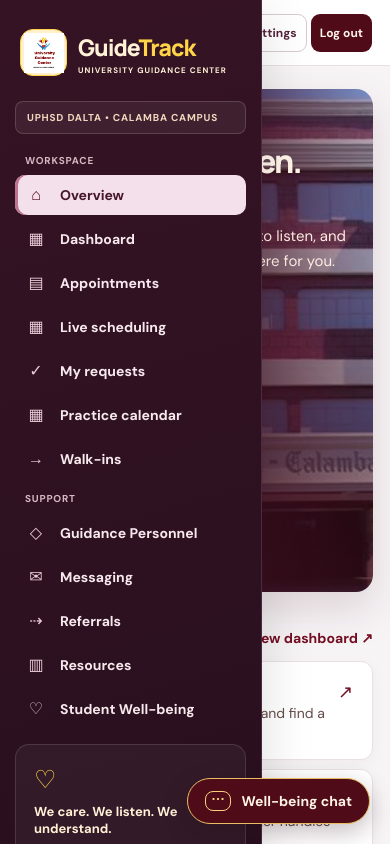
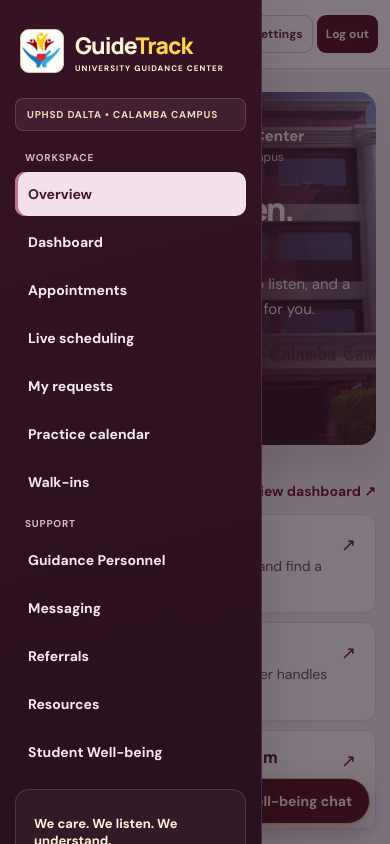
Before and after one commit to Emaineee/guidetrack-reimagined, a plain HTML site: page index.html in a window 390 px wide. Both pictures are taken after a click on the button "Toggle menu". Shown: the top 844 px of the page. Drawn offline with Linux system fonts and the light colour scheme.

Commit message:
Integrate Guidance Center branding and refine mobile navigation

```diff
--- a/app.js
+++ b/app.js
@@ -68,17 +68,16 @@ function home() {
   ];
   return `<section class="portal-hero">
     <div class="portal-hero-copy">
-      <span class="portal-campus-label">UPHSD DALTA &middot; Calamba Campus</span>
+      <div class="portal-identity">
+        <span class="portal-emblem" aria-hidden="true"></span>
+        <div><strong>University Guidance Center</strong><span>UPHSD DALTA &middot; Calamba Campus</span></div>
+      </div>
       <h1>We care. We listen.<br><em>We understand.</em></h1>
       <p>If you need hands to care, ears to listen, and a heart to understand, we are here for you.</p>
       <div class="portal-hero-actions">
         <a class="btn gold" href="#appointments">Explore appointments <span aria-hidden="true">&rarr;</span></a>
         <a class="portal-hero-link" href="#guidance">Meet your guidance team</a>
       </div>
-    </div>
-    <div class="portal-guidance-logo">
-      <img src="/guidance-center-lockup.png" width="2048" height="2048"
-        alt="University Guidance Center, UPHSD Calamba Campus">
     </div>
   </section>
   <section aria-labelledby="portal-services">
@@ -467,8 +466,9 @@ function render(scroll = true) {
     if (personId === 'guevarra') content.querySelector('#service').value = 'Psychological testing';
   }
   if (scroll) {
-    document.querySelector('.sidebar').classList.remove('open');
-    document.querySelector('#menu').setAttribute('aria-expanded', 'false');
+    const wasOpen = menu.getAttribute?.('aria-expanded') === 'true';
+    closeNavigation();
+    if (wasOpen) content.focus({ preventScroll: true });
     if (page === 'wellbeing' && personId === 'urgent') {
       content.querySelector('.wellbeing-urgent').scrollIntoView();
       document.querySelector('#awareness-chat').open = false;
@@ -655,10 +655,38 @@ document.querySelector('.portal-skip').addEventListener('click', event => {
   content.focus();
   content.scrollIntoView();
 });
+const drawer = document.querySelector('.sidebar');
+const menu = document.querySelector('#menu');
+const dismissNavigation = document.querySelector('.portal-nav-scrim');
+
+function closeNavigation(restoreFocus = false) {
+  drawer.classList.remove('open');
+  menu.setAttribute('aria-expanded', 'false');
+  if (dismissNavigation) dismissNavigation.hidden = true;
+  if (restoreFocus) menu.focus();
+}
+
 window.addEventListener('hashchange', () => render());
-document.querySelector('#menu').addEventListener('click', event => {
-  const open = document.querySelector('.sidebar').classList.toggle('open');
-  event.currentTarget.setAttribute('aria-expanded', String(open));
+menu.addEventListener('click', () => {
+  if (menu.getAttribute('aria-expanded') === 'true') {
+    closeNavigation();
+    return;
+  }
+  drawer.classList.add('open');
+  menu.setAttribute('aria-expanded', 'true');
+  dismissNavigation.hidden = false;
+  (drawer.querySelector('nav a[aria-current="page"]') || drawer.querySelector('nav a'))?.focus();
+});
+drawer.addEventListener?.('click', event => {
+  const link = event.target.closest('a[href^="#"]');
+  if (link && link.hash === location.hash && menu.getAttribute('aria-expanded') === 'true') {
+    closeNavigation();
+    content.focus({ preventScroll: true });
+  }
+});
+dismissNavigation?.addEventListener('click', () => closeNavigation(true));
+document.addEventListener?.('keydown', event => {
+  if (event.key === 'Escape' && menu.getAttribute('aria-expanded') === 'true') closeNavigation(true);
 });
 setInterval(refreshReminders, 15000);
 render();
--- a/index.html
+++ b/index.html
@@ -1,19 +1,19 @@
-<!doctype html><html lang="en"><head><meta charset="UTF-8"><meta name="viewport" content="width=device-width, initial-scale=1"><meta name="theme-color" content="#740f24"><title>GuideTrack | University Guidance Center</title><meta name="description" content="GuideTrack guidance management portal for UPHSD Calamba"><link rel="preconnect" href="https://fonts.googleapis.com"><link rel="preconnect" href="https://fonts.gstatic.com" crossorigin><link href="https://fonts.googleapis.com/css2?family=DM+Sans:wght@400;500;600;700&family=Manrope:wght@400;500;600;700;800&display=swap" rel="stylesheet"><link rel="stylesheet" href="styles.css?v=maroon-yellow"><link rel="stylesheet" href="workspace.css?v=guidance-calendar"><link rel="stylesheet" href="portal-shell.css?v=guidance-logo"></head><body class="portal-page"><a class="portal-skip" href="#content">Skip to content</a><div class="app"><aside class="sidebar"><a class="brand" href="#home"><span class="brand-icon"><img src="guidance-logo.png" alt="Guidance Center logo"></span><span><strong>Guide<span>Track</span></strong><small>UNIVERSITY GUIDANCE CENTER</small></span></a><div class="campus">UPHSD DALTA <span>•</span> CALAMBA CAMPUS</div><nav id="nav" aria-label="GuideTrack workspace">
+<!doctype html><html lang="en"><head><meta charset="UTF-8"><meta name="viewport" content="width=device-width, initial-scale=1"><meta name="theme-color" content="#740f24"><title>GuideTrack | University Guidance Center</title><meta name="description" content="GuideTrack guidance management portal for UPHSD Calamba"><link rel="preconnect" href="https://fonts.googleapis.com"><link rel="preconnect" href="https://fonts.gstatic.com" crossorigin><link href="https://fonts.googleapis.com/css2?family=DM+Sans:wght@400;500;600;700&family=Manrope:wght@400;500;600;700;800&display=swap" rel="stylesheet"><link rel="stylesheet" href="styles.css?v=maroon-yellow"><link rel="stylesheet" href="workspace.css?v=guidance-calendar"><link rel="stylesheet" href="portal-shell.css?v=portal-mobile"></head><body class="portal-page"><a class="portal-skip" href="#content">Skip to content</a><div class="app"><aside class="sidebar" id="portal-sidebar"><a class="brand" href="#home"><span class="portal-emblem" aria-hidden="true"></span><span><strong>Guide<span>Track</span></strong><small>UNIVERSITY GUIDANCE CENTER</small></span></a><div class="campus">UPHSD DALTA <span>•</span> CALAMBA CAMPUS</div><nav id="nav" aria-label="GuideTrack workspace">
 <div class="nav-label">Workspace</div>
-<a href="#home" data-page="home"><span class="portal-nav-icon" aria-hidden="true">&#8962;</span>Overview</a>
-<a href="#dashboard" data-page="dashboard"><span class="portal-nav-icon" aria-hidden="true">&#9638;</span>Dashboard</a>
-<a href="#appointments" data-page="appointments"><span class="portal-nav-icon" aria-hidden="true">&#9636;</span>Appointments</a>
-<a href="scheduling.html"><span class="portal-nav-icon" aria-hidden="true">&#9638;</span>Live scheduling</a>
-<a href="/scheduling.html#my-requests"><span class="portal-nav-icon" aria-hidden="true">&#10003;</span>My requests</a>
-<a href="#calendar" data-page="calendar"><span class="portal-nav-icon" aria-hidden="true">&#9638;</span>Practice calendar</a>
-<a href="#walk-in" data-page="walk-in"><span class="portal-nav-icon" aria-hidden="true">&#8594;</span>Walk-ins</a>
+<a href="#home" data-page="home">Overview</a>
+<a href="#dashboard" data-page="dashboard">Dashboard</a>
+<a href="#appointments" data-page="appointments">Appointments</a>
+<a href="scheduling.html">Live scheduling</a>
+<a href="/scheduling.html#my-requests">My requests</a>
+<a href="#calendar" data-page="calendar">Practice calendar</a>
+<a href="#walk-in" data-page="walk-in">Walk-ins</a>
 <div class="nav-label">Support</div>
-<a href="#guidance" data-page="guidance"><span class="portal-nav-icon" aria-hidden="true">&#9671;</span>Guidance Personnel</a>
-<a href="#messages" data-page="messages"><span class="portal-nav-icon" aria-hidden="true">&#9993;</span>Messaging</a>
-<a href="#referrals" data-page="referrals"><span class="portal-nav-icon" aria-hidden="true">&#8674;</span>Referrals</a>
-<a href="#resources" data-page="resources"><span class="portal-nav-icon" aria-hidden="true">&#9637;</span>Resources</a>
-<a href="#wellbeing" data-page="wellbeing"><span class="portal-nav-icon" aria-hidden="true">&#9825;</span>Student Well-being</a>
-</nav><div class="side-bottom"><div class="support"><span class="support-icon">♡</span><strong>We care. We listen. We understand.</strong><p>If you need hands to care, ears to listen, and a heart to understand, we are here for you.</p><a href="#guidance">Meet our team <span>↗</span></a></div></div></aside><div class="main-wrap"><header class="topbar"><button id="menu" class="menu" type="button" aria-label="Toggle menu" aria-controls="nav" aria-expanded="false">☰</button><div class="breadcrumbs">University Guidance Center <span>/</span> <strong id="crumb">Overview</strong></div><div class="top-right"><button class="btn outline portal-controls-button" type="button" id="portal-search-open">Search <kbd>Ctrl K</kbd></button><a class="btn outline portal-controls-button" href="/settings.html">Settings</a><form method="post" action="/auth/logout"><button class="btn maroon" type="submit">Log out</button></form></div></header><main id="content" class="content" tabindex="-1"></main><footer class="footer">© 2026 GuideTrack · University of Perpetual Help System DALTA — Calamba Campus <span>Made with care for the Perpetualite community</span></footer></div></div><div id="toast" role="status" aria-live="polite"></div><script src="app.js?v=guidance-logo"></script><details class="awareness-chat" id="awareness-chat">
+<a href="#guidance" data-page="guidance">Guidance Personnel</a>
+<a href="#messages" data-page="messages">Messaging</a>
+<a href="#referrals" data-page="referrals">Referrals</a>
+<a href="#resources" data-page="resources">Resources</a>
+<a href="#wellbeing" data-page="wellbeing">Student Well-being</a>
+</nav><div class="side-bottom"><div class="support"><strong>We care. We listen. We understand.</strong><p>If you need hands to care, ears to listen, and a heart to understand, we are here for you.</p><a href="#guidance">Meet our team</a></div></div></aside><button class="portal-nav-scrim" type="button" aria-label="Close navigation" tabindex="-1" hidden></button><div class="main-wrap"><header class="topbar"><button id="menu" class="menu" type="button" aria-label="Toggle menu" aria-controls="portal-sidebar" aria-expanded="false">☰</button><div class="breadcrumbs">University Guidance Center <span>/</span> <strong id="crumb">Overview</strong></div><div class="top-right"><button class="btn outline portal-controls-button" type="button" id="portal-search-open">Search <kbd>Ctrl K</kbd></button><a class="btn outline portal-controls-button" href="/settings.html">Settings</a><form method="post" action="/auth/logout"><button class="btn maroon" type="submit">Log out</button></form></div></header><main id="content" class="content" tabindex="-1"></main><footer class="footer">© 2026 GuideTrack · University of Perpetual Help System DALTA — Calamba Campus <span>Made with care for the Perpetualite community</span></footer></div></div><div id="toast" role="status" aria-live="polite"></div><script src="app.js?v=portal-mobile"></script><details class="awareness-chat" id="awareness-chat">
   <summary class="chat-launcher"><span class="chat-icon" aria-hidden="true"></span><span>Well-being chat</span></summary>
   <section class="chat-window" aria-labelledby="chat-title">
     <header class="chat-header">
--- a/portal-shell.css
+++ b/portal-shell.css
@@ -14,7 +14,6 @@
 .portal-page .sidebar nav a { color: #f8e9ed; font-weight: 650; min-height: 40px; padding: 9px 10px; }
 .portal-page .sidebar nav a:hover { background: #ffffff12; }
 .portal-page .sidebar nav a.active { background: #f4e0ea; color: #45172c; box-shadow: inset 3px 0 0 #bd748d; }
-.portal-page .portal-nav-icon { color: #edccd8; font-size: 16px; }
 .portal-page .sidebar .support { margin-top: 15px; background: #ffffff0b; border-color: #ffffff20; }
 .portal-page .sidebar .support a { color: #f4d8b3; }
 .portal-page .topbar { min-height: 66px; height: auto; padding-block: 12px; background: #fff; border-color: var(--portal-edge); }
@@ -99,19 +98,36 @@
   .portal-page .topbar .breadcrumbs { display:none; }
 }
 
-.portal-hero { justify-content: space-between; gap: clamp(20px, 4vw, 50px); }
-.portal-hero-copy { min-width: 0; }
-.portal-guidance-logo {
-  flex: 0 0 auto; width: clamp(175px, 22vw, 285px); aspect-ratio: 1;
-  overflow: hidden; border: 2px solid #d9ad60; border-radius: 20px;
-  background: #fff; box-shadow: 0 15px 38px #23091366;
+.portal-emblem {
+  display: block; flex: 0 0 auto; width: 44px; height: 44px; border-radius: 9px;
+  border: 1px solid #e5c399;
+  background: #fff url("/guidance-center-lockup.png") center 14% / 270% no-repeat;
 }
-.portal-guidance-logo img { display: block; width: 100%; height: auto; transform: scale(1.16); }
-@media (max-width: 1100px) {
-  .portal-hero h1 { font-size: clamp(32px, 4.7vw, 53px); }
-  .portal-guidance-logo { width: clamp(150px, 20vw, 205px); }
+.portal-identity { display: flex; align-items: center; gap: 12px; margin-bottom: 19px; }
+.portal-identity .portal-emblem { width: 56px; height: 56px; }
+.portal-identity strong, .portal-identity div > span { display: block; }
+.portal-identity strong { color: #fff5ea; font-weight: 800; font-size: 15px; }
+.portal-identity div > span { color: #f3d7bd; font-size: 12px; margin-top: 3px; line-height: 1.4; }
+.portal-page .sidebar nav a { min-height: 44px; padding-inline: 13px; }
+.portal-nav-scrim { display: none; }
+.portal-page .team-grid, .portal-page .calendar-grid { min-width: 0; }
+.portal-page .content .field, .portal-page .content .two-col > * { min-width: 0; }
+@media (max-width: 760px) {
+  .portal-page .sidebar { visibility: hidden; height: 100dvh; overscroll-behavior: contain; }
+  .portal-page .sidebar.open { visibility: visible; z-index: 52; }
+  .portal-nav-scrim:not([hidden]) { display: block; position: fixed; inset: 0; z-index: 51; border: 0; background: #21101f91; }
+  .portal-page .menu { min-width: 44px; min-height: 44px; }
+  .portal-page .topbar { gap: 6px; padding-inline: 12px; }
+  .portal-page .top-right { margin-left: auto; }
+  .portal-page .content { padding-inline: 14px; }
+  .portal-page .content .field :is(input, select, textarea) { width: 100%; min-width: 0; max-width: 100%; font-size: 16px; }
+  .portal-hero { min-height: 0; padding: 26px 19px; }
+  .portal-hero h1 { font-size: clamp(32px, 8vw, 51px); }
+  .portal-hero-actions { gap: 12px; }
+  .portal-hero-actions .btn { min-height: 44px; }
 }
-@media (min-width: 761px) and (max-width: 950px), (max-width: 570px) {
-  .portal-hero { align-items: flex-start; flex-direction: column; }
-  .portal-guidance-logo { width: min(180px, 55vw); }
+@media (max-width: 380px) {
+  .portal-identity { gap: 9px; }
+  .portal-identity .portal-emblem { width: 46px; height: 46px; }
+  .portal-identity strong { font-size: 14px; }
 }
```
